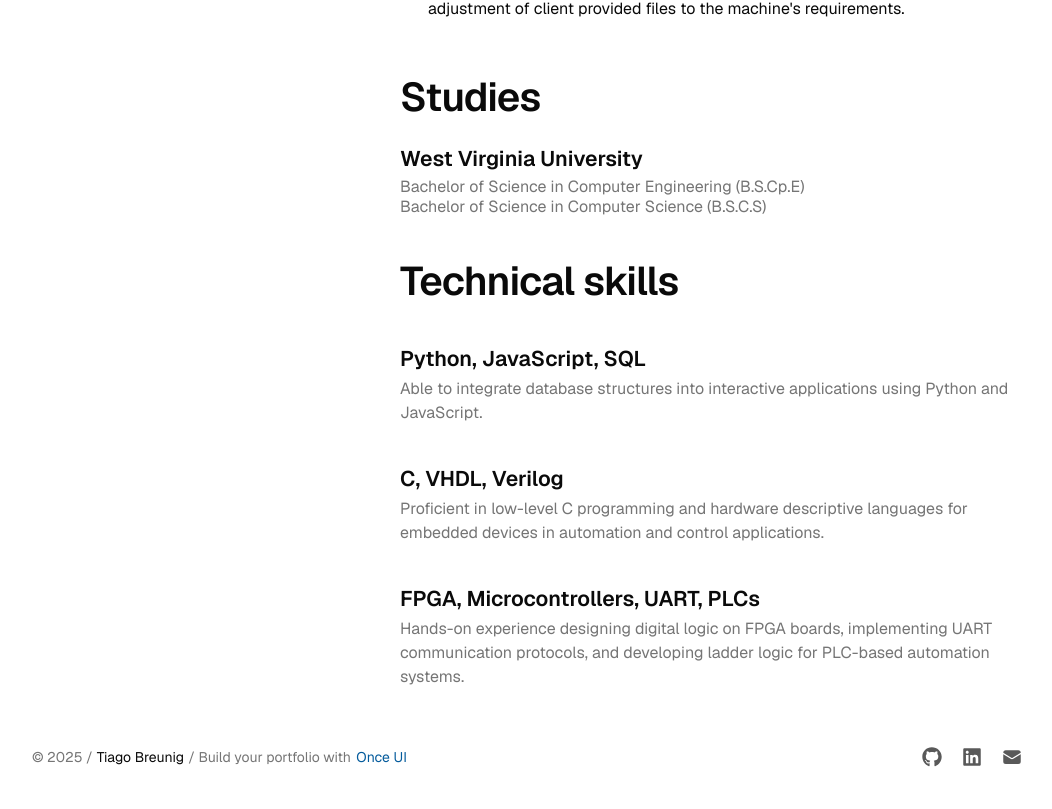
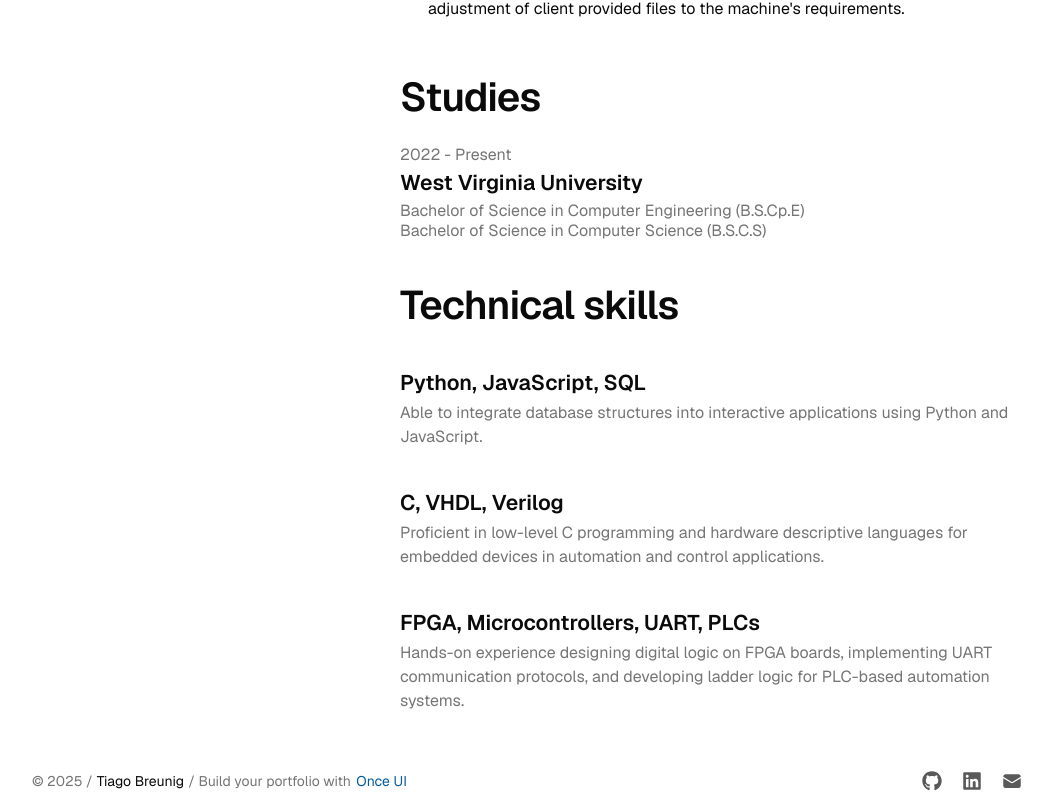
Before and after one commit to gribelUS/resume, a Next.js app: page /about in a window 1280 px wide. Shown: the part 1119-1928 px from the top of the page, without its empty margins (112-1164 px from the left). Before the commit the page ends 1904 px from the top, so only its background shows below. Built offline with nearby package versions, Linux system fonts and the light colour scheme.

Commit message:
Time Frame for college

```diff
--- a/src/app/about/page.tsx
+++ b/src/app/about/page.tsx
@@ -254,6 +254,9 @@ export default function About() {
               <Column fillWidth gap="l" marginBottom="40">
                 {about.studies.institutions.map((institution, index) => (
                   <Column key={`${institution.name}-${index}`} fillWidth gap="4">
+                    <Text variant="heading-default-xs" onBackground="neutral-weak">
+                        {institution.timeframe}
+                      </Text>
                     <Text id={institution.name} variant="heading-strong-l">
                       {institution.name}
                     </Text>
```
